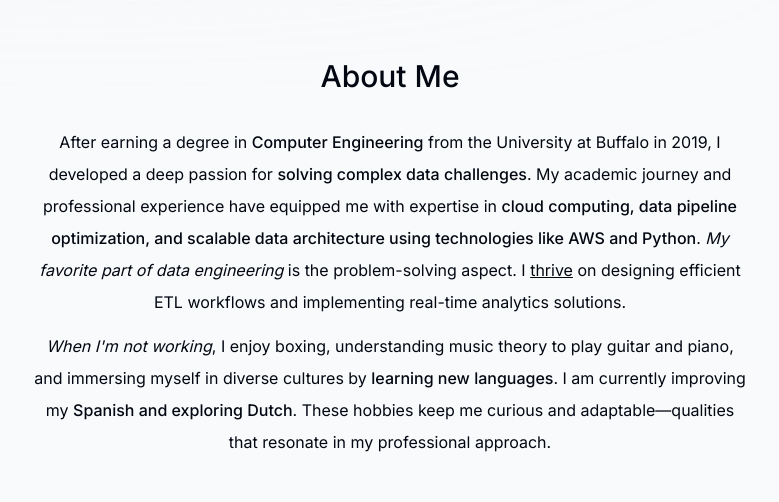
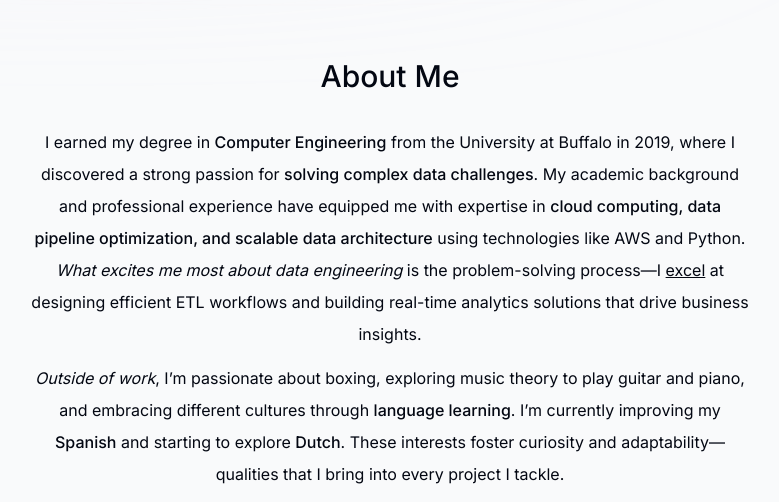
Before and after one commit to komasary/portfolio-website, a Next.js app: page / in a window 1280 px wide. Shown: the part 820-1322 px from the top of the page, without its empty margins (250-1029 px from the left). Built offline with nearby package versions, Linux system fonts and the light colour scheme; no server answers.

Commit message:
images push

```diff
--- a/components/about.tsx
+++ b/components/about.tsx
@@ -19,18 +19,12 @@ export default function About() {
     >
       <SectionHeading>About me</SectionHeading>
       <p className="mb-3">
-        After earning a degree in{" "}
-        <span className="font-medium">Computer Engineering</span> from the University at Buffalo in 2019, I developed a deep passion for{" "}
-        <span className="font-medium">solving complex data challenges</span>. My academic journey and professional experience have equipped me with expertise in{" "}
-        <span className="font-medium">cloud computing, data pipeline optimization, and scalable data architecture using technologies like AWS and Python</span>.{" "}
-        <span className="italic">My favorite part of data engineering</span> is the problem-solving aspect. I{" "}
-        <span className="underline">thrive</span> on designing efficient ETL workflows and implementing real-time analytics solutions.
+        I earned my degree in <span className="font-medium">Computer Engineering</span> from the University at Buffalo in 2019, where I discovered a strong passion for <span className="font-medium">solving complex data challenges</span>. My academic background and professional experience have equipped me with expertise in <span className="font-medium">cloud computing, data pipeline optimization, and scalable data architecture</span> using technologies like AWS and Python. <span className="italic">What excites me most about data engineering</span> is the problem-solving process—I <span className="underline">excel</span> at designing efficient ETL workflows and building real-time analytics solutions that drive business insights.
       </p>
       <p>
-        <span className="italic">When I'm not working</span>, I enjoy boxing, understanding music theory to play guitar and piano, and immersing myself in diverse cultures by{" "}
-        <span className="font-medium">learning new languages</span>. I am currently improving my{" "}
-        <span className="font-medium">Spanish and exploring Dutch</span>. These hobbies keep me curious and adaptable—qualities that resonate in my professional approach.
+        <span className="italic">Outside of work</span>, I’m passionate about boxing, exploring music theory to play guitar and piano, and embracing different cultures through <span className="font-medium">language learning</span>. I’m currently improving my <span className="font-medium">Spanish</span> and starting to explore <span className="font-medium">Dutch</span>. These interests foster curiosity and adaptability—qualities that I bring into every project I tackle.
       </p>
+
 
     </motion.section>
   );
```
